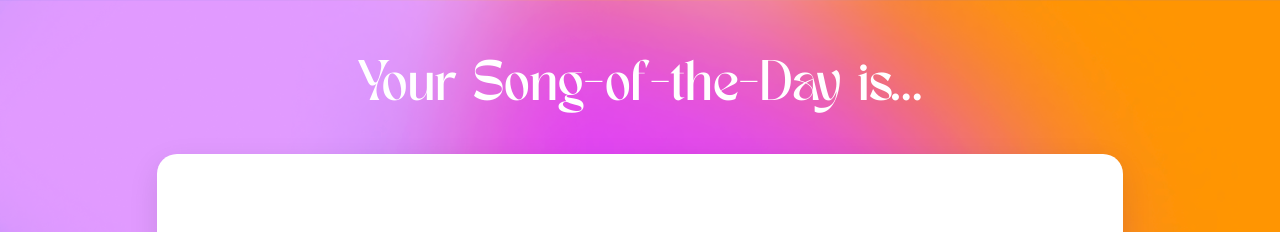
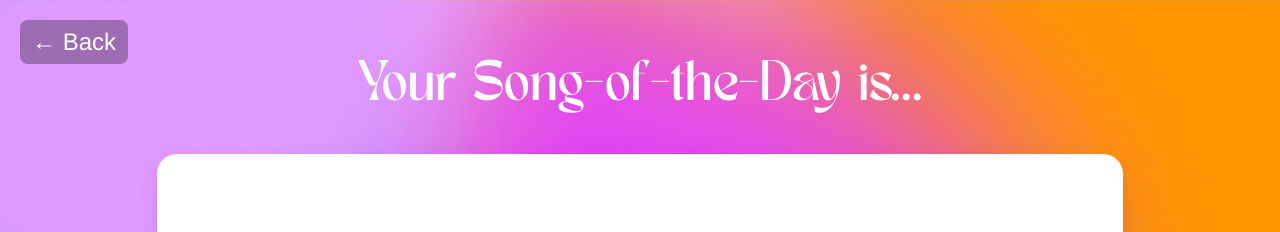
Before and after one commit to mnamy/song-website, a website: page result.html in a window 1280 px wide. Shown: the top 232 px of the page. Drawn offline with Linux system fonts and the light colour scheme.

Commit message:
Add files via upload

```diff
--- a/result.html
+++ b/result.html
@@ -12,6 +12,22 @@
       font-family: "Helvetica Neue", sans-serif;
       background: url("gradient.png") no-repeat center center fixed;
       background-size: cover;
+    }
+
+    .back-arrow {
+      position: absolute;
+      top: 20px;
+      left: 20px;
+      font-size: 24px;
+      text-decoration: none;
+      color: white;
+      background: rgba(0,0,0,0.3);
+      padding: 8px 12px;
+      border-radius: 8px;
+      transition: background 0.2s ease;
+    }
+    .back-arrow:hover {
+      background: rgba(0,0,0,0.5);
     }
 
     h1 {
@@ -50,7 +66,6 @@
       align-items: flex-start;
       gap: 100px;
       width: 90%;
-
     }
 
     .song-title {
@@ -89,6 +104,8 @@
   </style>
 </head>
 <body>
+  <a href="index.html" class="back-arrow">← Back</a>
+
   <h1>Your Song-of-the-Day is...</h1>
   <div class="card">
     <img id="album-cover" class="album-cover" src="" alt="Album Art">
```
